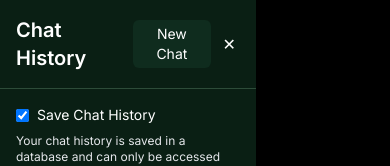
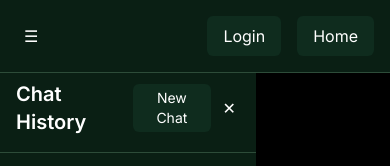
Before and after one commit to MorpheusAIs/Morpheus-Marketplace-API-Website, a Next.js app: page /chat in a window 390 px wide. Shown: the top 166 px of the page. Built offline with nearby package versions, Linux system fonts and the light colour scheme; no server answers.

Commit message:
fixed new chat and nav bar

```diff
--- a/src/app/chat/page.tsx
+++ b/src/app/chat/page.tsx
@@ -393,7 +393,8 @@ export default function ChatPage() {
 
   return (
     <main className="min-h-screen flex flex-col bg-black">
-      <div className="flex justify-between items-center p-4 border-b border-[#2d4c39] bg-[#0a1f14] w-full">
+      {/* Make the top bar fixed */}
+      <div className="fixed top-0 left-0 right-0 z-40 flex justify-between items-center p-4 border-b border-[#2d4c39] bg-[#0a1f14]">
         <button
           onClick={() => setIsSidebarOpen(!isSidebarOpen)}
           className="p-2 rounded-md hover:bg-[#143824] text-white transition-colors"
@@ -412,7 +413,8 @@ export default function ChatPage() {
         </div>
       </div>
 
-      <div className="flex flex-1 overflow-hidden">
+      {/* Add padding to account for fixed header */}
+      <div className="flex flex-1 overflow-hidden pt-16">
         {/* Overlay for mobile when sidebar is open */}
         {isSidebarOpen && (
           <div
@@ -421,8 +423,8 @@ export default function ChatPage() {
           ></div>
         )}
 
-        {/* Sidebar */}
-        <div className={`fixed md:static inset-y-0 left-0 z-30 bg-[#0a1f14] text-white ${isSidebarOpen ? 'w-64' : 'w-0'} transition-all duration-300 overflow-hidden flex flex-col`}>
+        {/* Adjust sidebar top position to account for fixed header */}
+        <div className={`fixed md:static inset-y-0 left-0 z-30 bg-[#0a1f14] text-white ${isSidebarOpen ? 'w-64' : 'w-0'} transition-all duration-300 overflow-hidden flex flex-col top-16`}>
           <div className="p-4 flex justify-between items-center">
             <h2 className="text-xl font-semibold text-white">Chat History</h2>
             <div className="flex space-x-2">
--- a/src/app/docs/page.tsx
+++ b/src/app/docs/page.tsx
@@ -167,12 +167,23 @@ export default function DocsPage() {
                     <ul className="space-y-3">
                       {section.items.map((item) => (
                         <li key={item.path} className="pl-2 border-l-2 border-[#4d6c59]">
+                          {item.path.startsWith('http') ? (
+                            <a
+                              href={item.path}
+                              target="_blank"
+                              rel="noopener noreferrer"
+                              className="text-[#57a87a] hover:text-[#79c99a] transition-colors"
+                            >
+                              {item.title}
+                            </a>
+                          ) : (
                             <Link
                               href={item.path}
                               className="text-[#57a87a] hover:text-[#79c99a] transition-colors"
                             >
                               {item.title}
                             </Link>
+                          )}
                         </li>
                       ))}
                     </ul>
```
Lines whose indentation alone changed are shown as unchanged.
